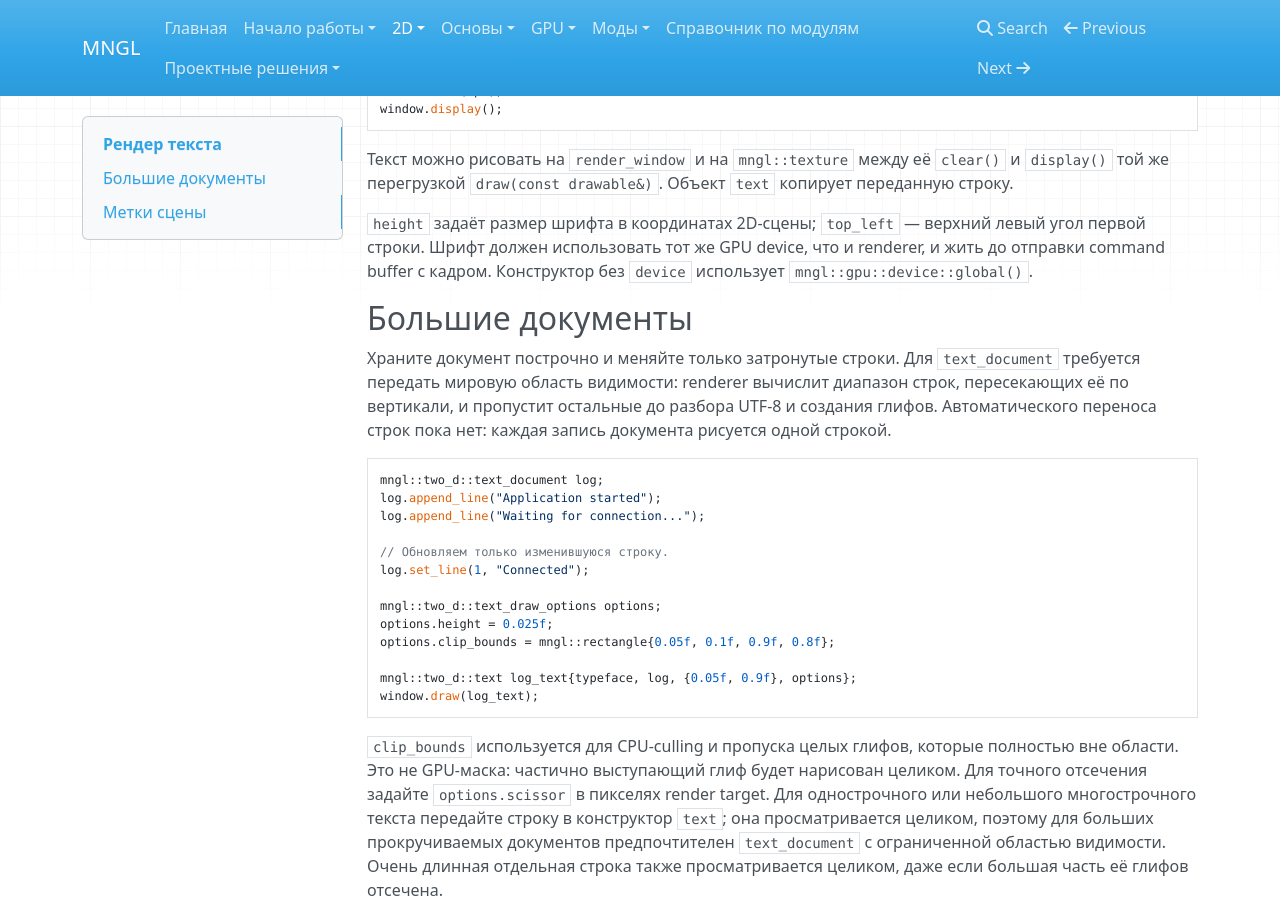
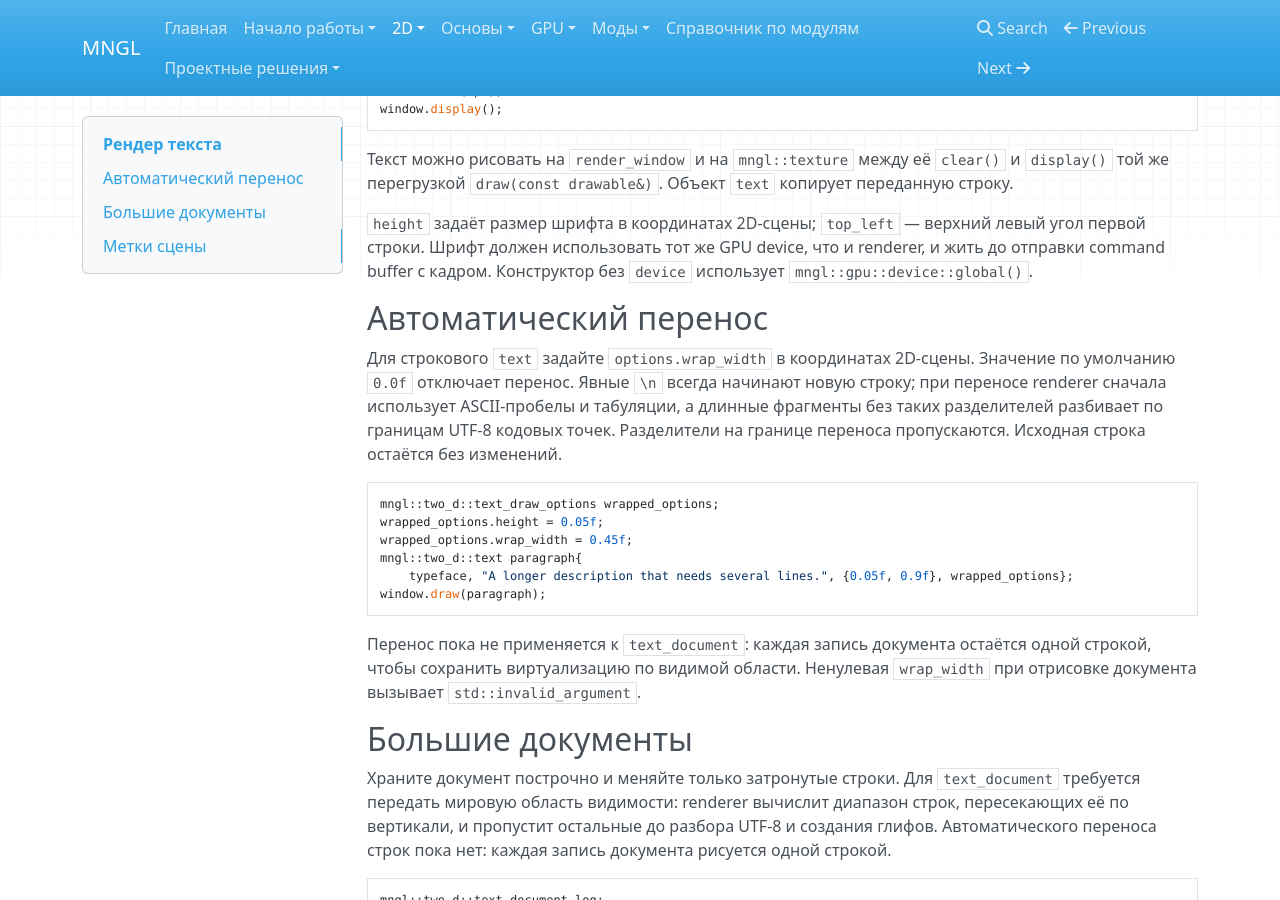
Before and after one commit to Romansgamp6tu/MNGL, an MkDocs documentation site: the page built from docs/2d/text-rendering.md, in a window 1280 px wide and 900 px high, scrolled down 385 px. Built offline with MkDocs 1.6.1, drawn with Linux system fonts in a browser that asks for light colours; nearby versions of some CDN libraries.

Commit message:
feat(text): add wrap width for string text (#9)

````diff
--- a/docs/2d/text-rendering.md
+++ b/docs/2d/text-rendering.md
@@ -18,6 +18,21 @@ window.display();
 Текст можно рисовать на `render_window` и на `mngl::texture` между её `clear()` и `display()` той же перегрузкой `draw(const drawable&)`. Объект `text` копирует переданную строку.
 
 `height` задаёт размер шрифта в координатах 2D-сцены; `top_left` — верхний левый угол первой строки. Шрифт должен использовать тот же GPU device, что и renderer, и жить до отправки command buffer с кадром. Конструктор без `device` использует `mngl::gpu::device::global()`.
+
+## Автоматический перенос
+
+Для строкового `text` задайте `options.wrap_width` в координатах 2D-сцены. Значение по умолчанию `0.0f` отключает перенос. Явные `\n` всегда начинают новую строку; при переносе renderer сначала использует ASCII-пробелы и табуляции, а длинные фрагменты без таких разделителей разбивает по границам UTF-8 кодовых точек. Разделители на границе переноса пропускаются. Исходная строка остаётся без изменений.
+
+```cpp
+mngl::two_d::text_draw_options wrapped_options;
+wrapped_options.height = 0.05f;
+wrapped_options.wrap_width = 0.45f;
+mngl::two_d::text paragraph{
+    typeface, "A longer description that needs several lines.", {0.05f, 0.9f}, wrapped_options};
+window.draw(paragraph);
+```
+
+Перенос пока не применяется к `text_document`: каждая запись документа остаётся одной строкой, чтобы сохранить виртуализацию по видимой области. Ненулевая `wrap_width` при отрисовке документа вызывает `std::invalid_argument`.
 
 ## Большие документы
 
--- a/docs/reference/index.md
+++ b/docs/reference/index.md
@@ -33,7 +33,7 @@
 | `vertex_layout.hpp`, `graphics_pipeline.hpp`, `render_pass.hpp` | Vertex input, графические проходы и uniform-данные в активном command buffer | [Pipeline и render pass](../gpu/pipelines-and-passes.md) |
 | `render_window.hpp`, `renderer2d.hpp`, `texture.hpp`, `view.hpp`, `transform.hpp`, `hit_test.hpp` | Высокоуровневый 2D API, включая геометрию, GPU mesh, кэшированные слои и переключатели рендеринга | [Раздел 2D](../2d/index.md), [переключатели оптимизаций 2D](../2d/advanced-rendering.md#2d-optimizations) |
 | `batcher2d.hpp` | Низкоуровневая пакетная 2D-отрисовка, GPU culling и CPU-профилирование кадров | [Расширенный 2D-рендеринг](../2d/advanced-rendering.md) |
-| `text.hpp` | Шрифты, текст, текстовые документы и атлас глифов | [Рендер текста](../2d/text-rendering.md) |
+| `text.hpp` | Шрифты, текст, автоматический перенос строкового текста, текстовые документы и атлас глифов | [Рендер текста](../2d/text-rendering.md) |
 | `mods.hpp`, `mod_loader.hpp` | Точки расширения и загрузка нативных модов | [Контракт модов](../mods/api-contract.md) |
 
 `detail/audio/sdl3_mixer_backend.hpp` — внутренняя реализация аудио; приложению
````
Also changed, not shown: docs/design/migration.md (+5 -0 lines), 2 other files.
